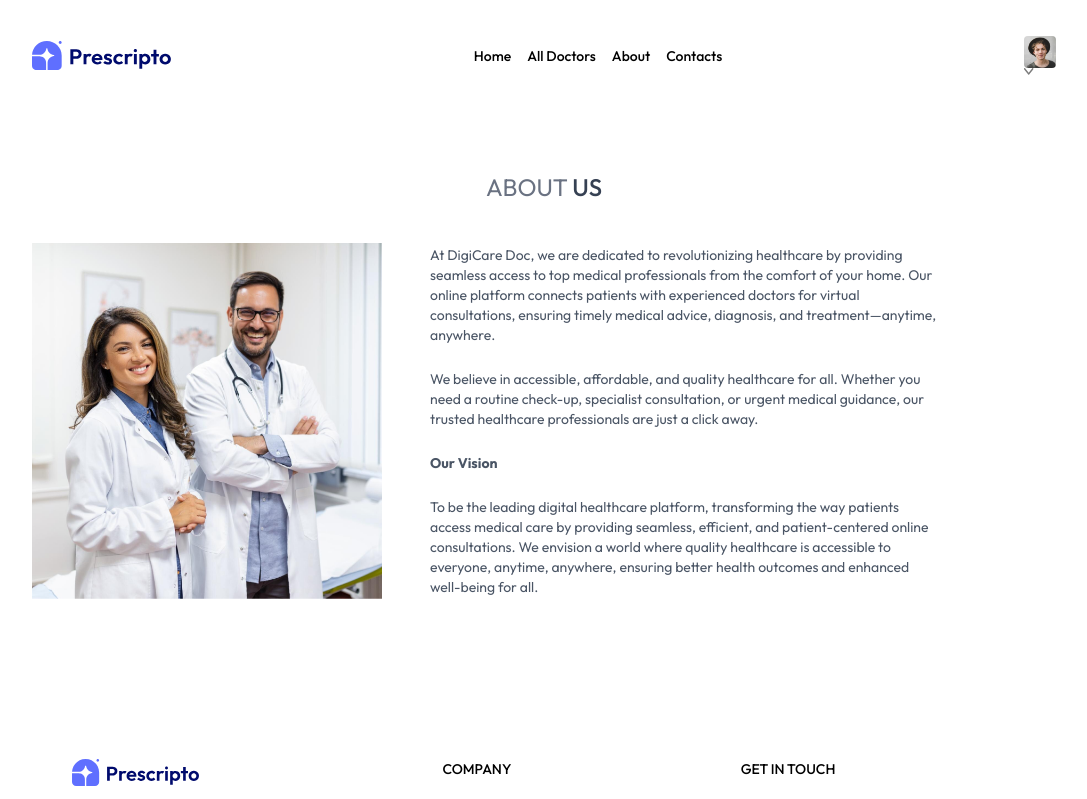
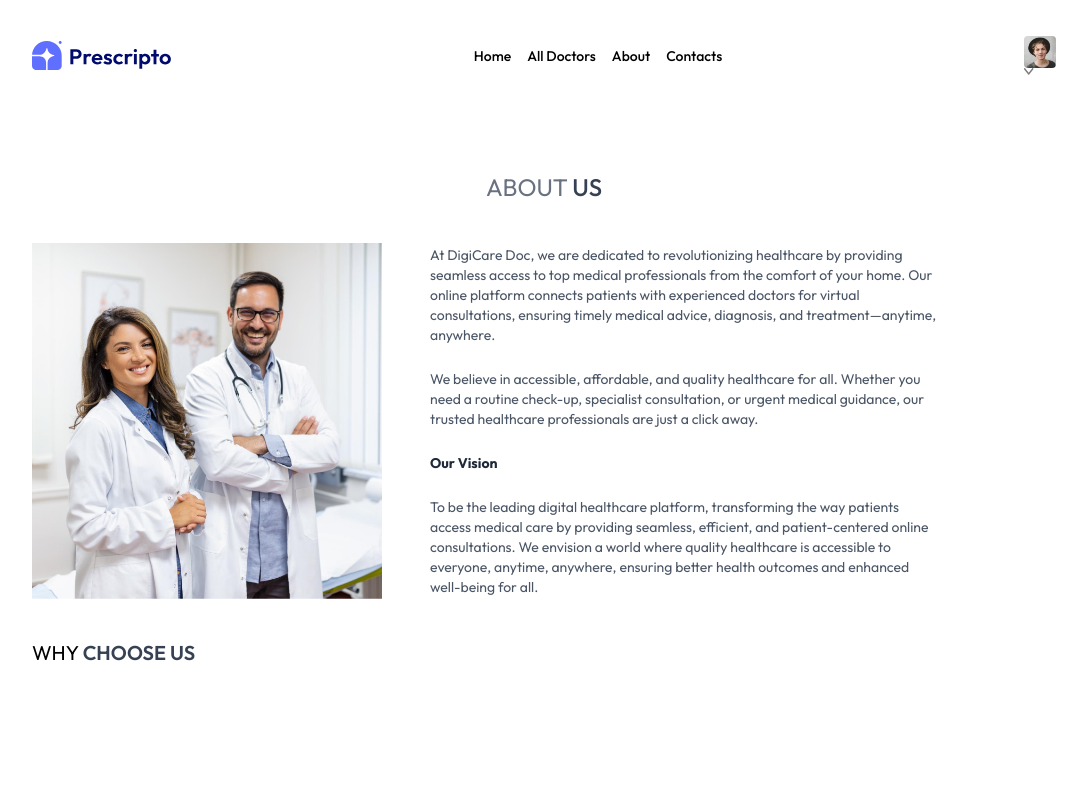
Before and after one commit to JoelMbithi/App-Project, a React app in the folder frontend/: page /about in a window 1280 px wide. Shown: the top 799 px of the page, without its empty margins (96-1183 px from the left). Built offline with nearby package versions, Linux system fonts and the light colour scheme; the HTML template or start-up script is replaced by a standard one.

Commit message:
startedt About page

```diff
--- a/frontend/src/Pages/About.jsx
+++ b/frontend/src/Pages/About.jsx
@@ -13,9 +13,17 @@ const About = () => {
       <div className='flex flex-col justify-center gap-6 md:w-2/4 text-sm text-gray-600'>
       <p>At DigiCare Doc, we are dedicated to revolutionizing healthcare by providing seamless access to top medical professionals from the comfort of your home. Our online platform connects patients with experienced doctors for virtual consultations, ensuring timely medical advice, diagnosis, and treatment—anytime, anywhere.</p>
       <p>We believe in accessible, affordable, and quality healthcare for all. Whether you need a routine check-up, specialist consultation, or urgent medical guidance, our trusted healthcare professionals are just a click away.</p>
-      <b>Our Vision</b>
+      <b className='text-gray-800'>Our Vision</b>
       <p>To be the leading digital healthcare platform, transforming the way patients access medical care by providing seamless, efficient, and patient-centered online consultations. We envision a world where quality healthcare is accessible to everyone, anytime, anywhere, ensuring better health outcomes and enhanced well-being for all.</p>
     </div>
+    </div>
+    <div className='text-xl my-4'>
+     <p> WHY <span className='text-gray-700 font-semibold'>CHOOSE US</span> </p>
+    </div>
+    <div>
+      <div></div>
+      <div></div>
+      <div></div>
     </div>
     </div>
   )
```
